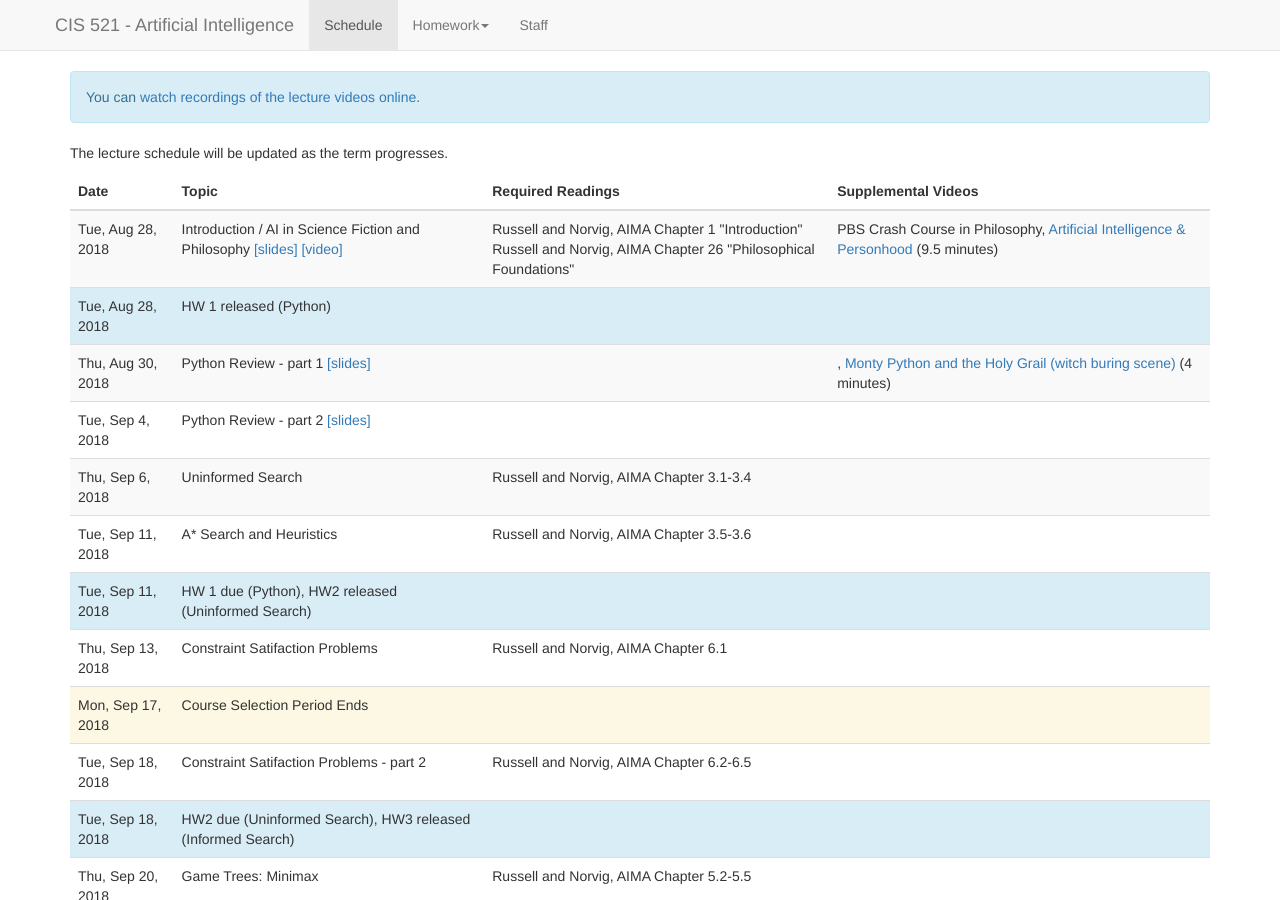
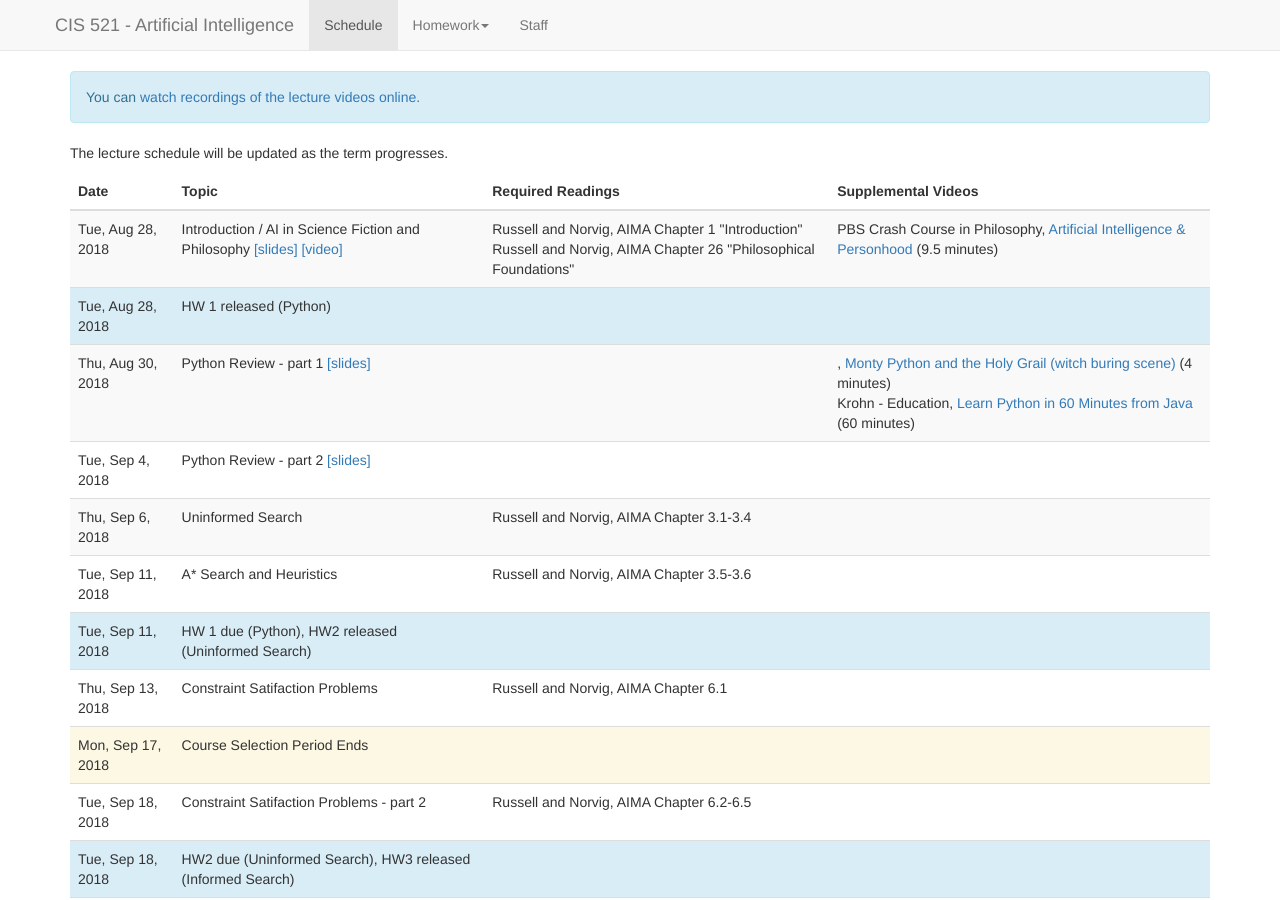
Before and after one commit to artificial-intelligence-class/artificial-intelligence-class.github.io, a Jekyll site: the page built from lectures.md, in a window 1280 px wide and 900 px high. Built offline with Jekyll 4.4.1, drawn with Linux system fonts in a browser that asks for light colours; nearby versions of some CDN libraries; a script that is not in the unit is left out.

Commit message:
Good YouTube tutorial comparing Python to Java

```diff
--- a/_data/lectures.yaml
+++ b/_data/lectures.yaml
@@ -32,6 +32,11 @@
       url: https://www.youtube.com/watch?v=X2xlQaimsGg
       title: Monty Python and the Holy Grail (witch buring scene)
       length: 4 minutes
+    -
+      authors: Krohn - Education
+      url: https://www.youtube.com/watch?v=xLovcfIugy8
+      title: Learn Python in 60 Minutes from Java
+      length: 60 minutes
 -
   date: 2018-09-04
   slides:
```
